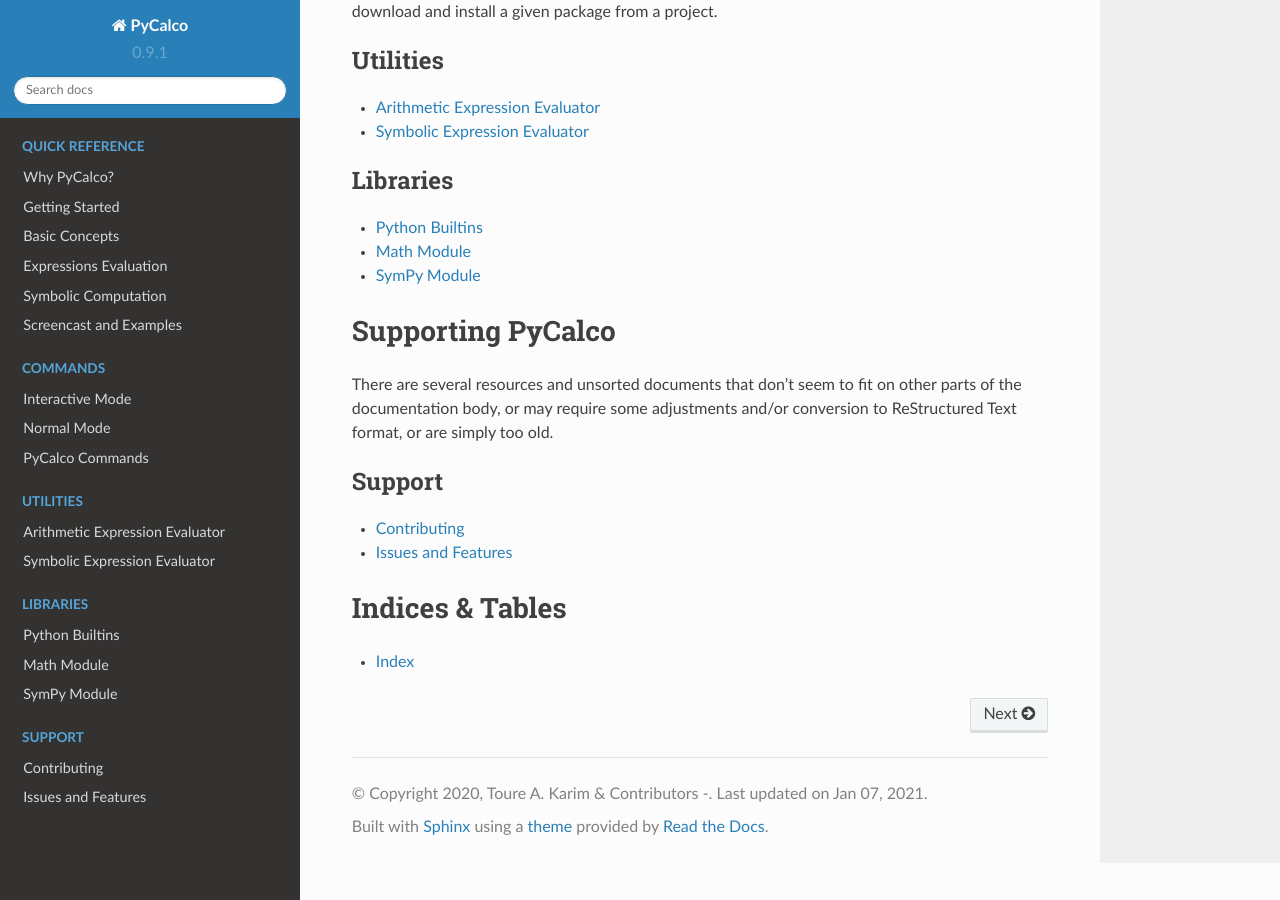
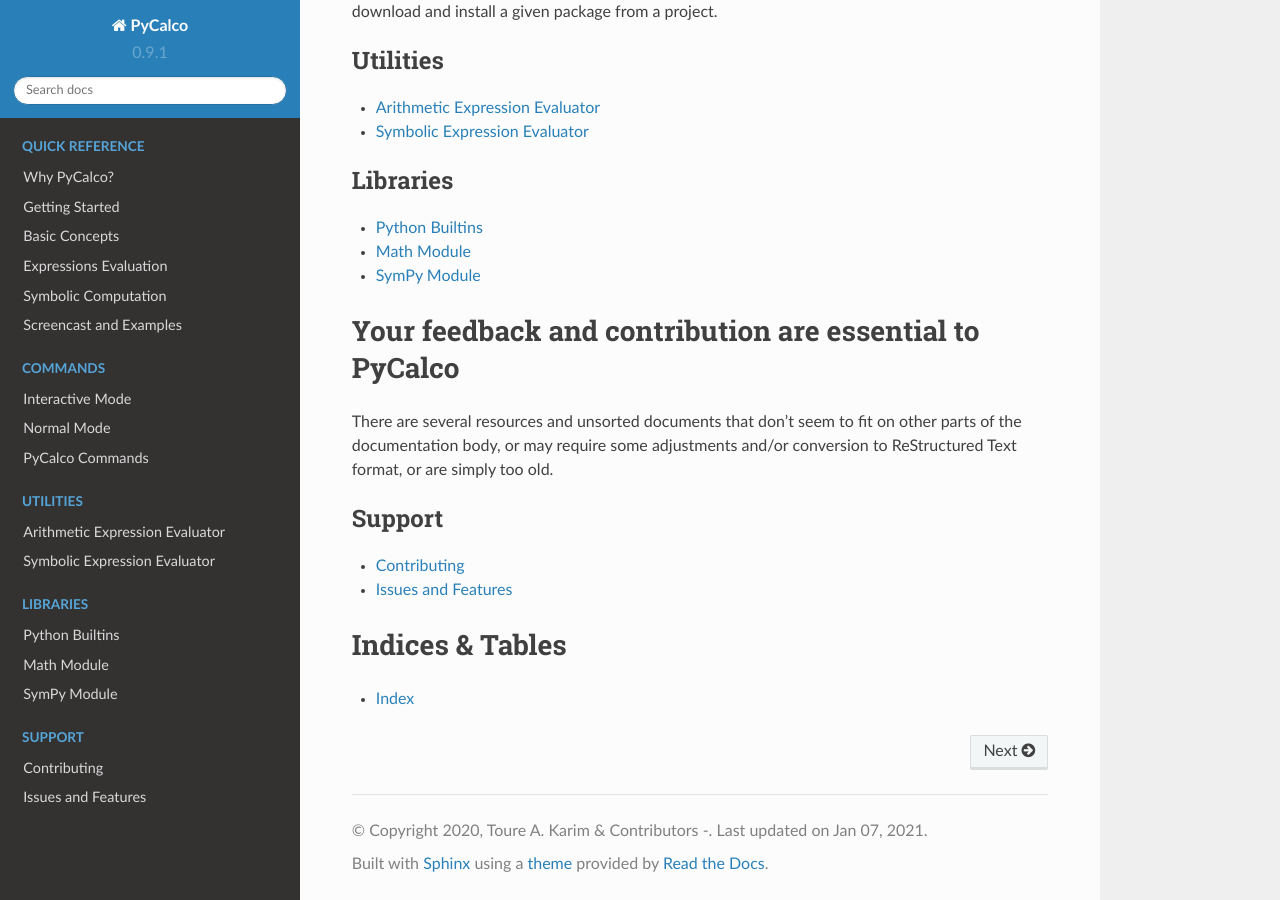
Before and after one commit to trabdlkarim/pycalco, a Sphinx documentation site: the page built from docs/source/index.rst, in a window 1280 px wide and 900 px high, scrolled down 962 px. Built offline with Sphinx 7.4.7 and the Read the Docs theme 2.0.0, drawn with Linux system fonts in a browser that asks for light colours.

Commit message:
Update index.rst

```diff
--- a/docs/source/index.rst
+++ b/docs/source/index.rst
@@ -54,8 +54,8 @@ The following manuals are written for users of the TAK Project Index — those w
    lib/sym*
 
 
-Supporting PyCalco
-==================
+Your feedback and contribution are essential to PyCalco
+=======================================================
 
 There are several resources and unsorted documents that don’t seem to fit on other parts of the documentation body, or may require some adjustments and/or conversion to ReStructured Text format, or are simply too old.
 
```
